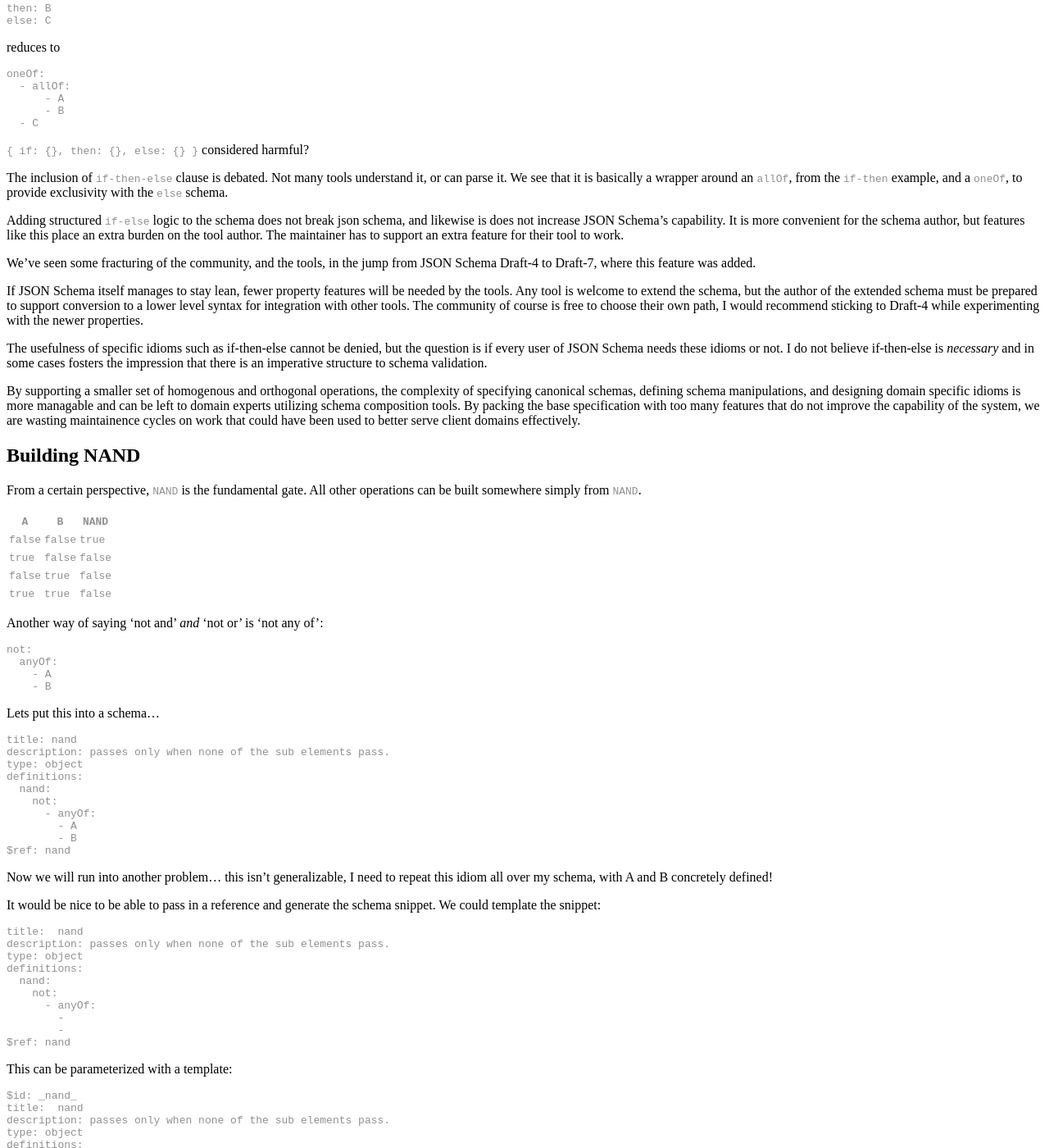
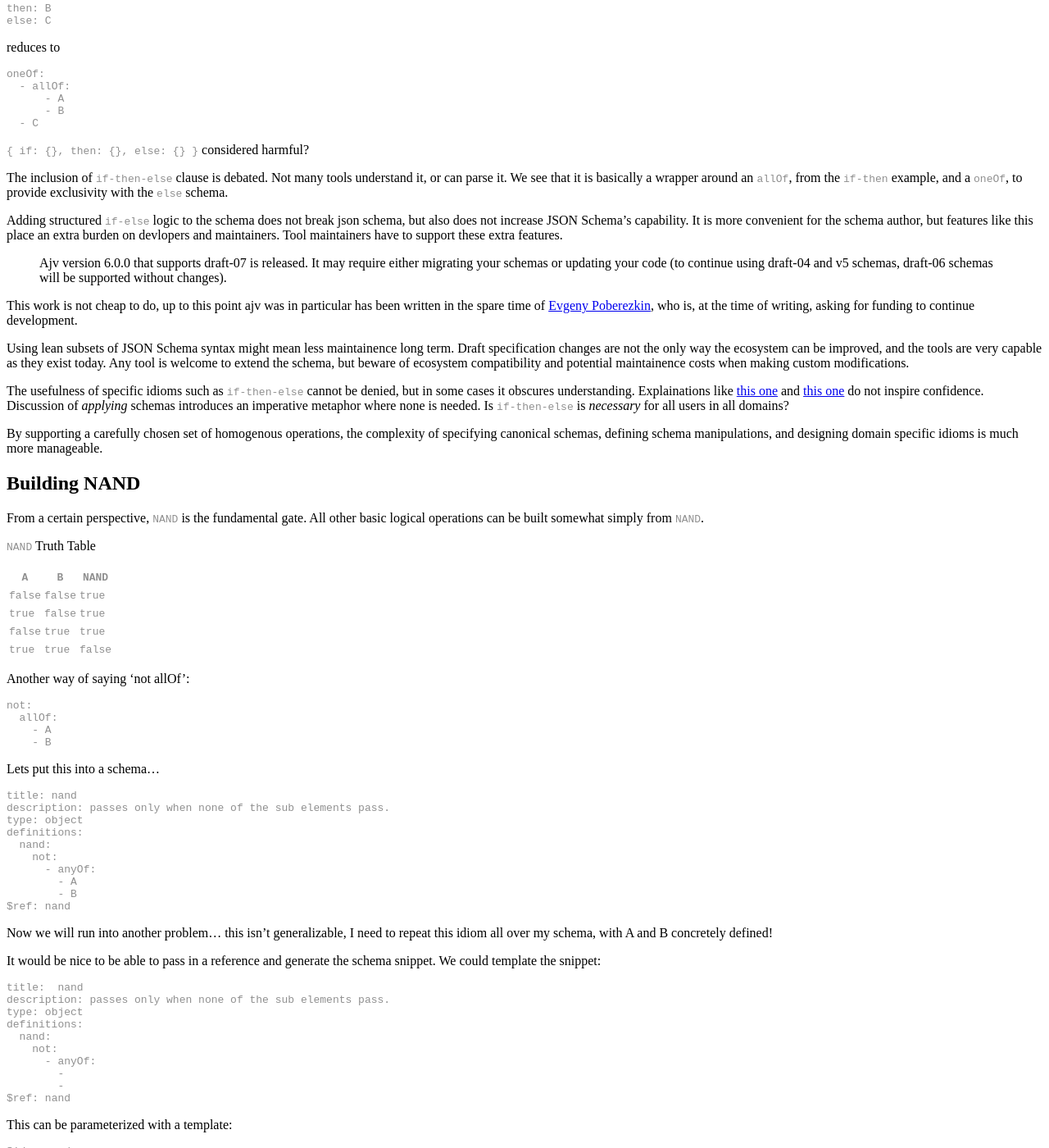
Before and after one commit to zinkem/zinkem.github.io, a Jekyll site: the page built from _posts/2020-05-16-schema-equivalency-rules.md, in a window 1280 px wide and 1400 px high, scrolled down 3380 px. Shown: the whole window at 82% size. Built offline with Jekyll 4.4.1, drawn with Linux system fonts in a browser that asks for light colours; comment, search, counter and statistics services are not loaded; some of the changed text lies outside the part shown.

Commit message:
revisions

````diff
--- a/_posts/2020-05-16-schema-equivalency-rules.md
+++ b/_posts/2020-05-16-schema-equivalency-rules.md
@@ -1,16 +1,16 @@
 ---
 layout: post
 title: Schema Equivalency Rules
-date: 2020-05-16 1:18:31 -0700
+date: 2020-05-16 13:18:31 -0700
 ---
 
 # Schema Equivalency Rules
 
-These are some equivalence rules for JSON schema. We reduce common patterns down
-to schema logical operations on minimal concrete categories.
-Some reductions will make it obvious why the case
-was handled in JSON Schema syntax, some will illuminate schema semantics, but
-all are useful for building a *canonical* representation of a category.
+These are some equivalence rules for JSON schema.
+The examples presented aim to show how schemas can be manipulated without
+altering the validation set.
+By examining these transformations, we hope to get a better understanding of
+how objects relate to their representation in JSON Schema.
 
 Schema represented in YAML for convenience.
 
@@ -102,49 +102,54 @@ Not many tools understand it, or can parse it.
 We see that it is basically a wrapper around an `allOf`, from the `if-then` example,
 and a `oneOf`, to provide exclusivity with the `else` schema.
 
-Adding structured `if-else` logic to the schema does not break json schema, and likewise is does not increase JSON Schema's capability.
+Adding structured `if-else` logic to the schema does not break json schema, but
+also does not increase JSON Schema's capability.
 It is more convenient for the schema author, but features like this place an
-extra burden on the tool author. The maintainer has to support an extra feature
-for their tool to work.
+extra burden on devlopers and maintainers.
+Tool maintainers have to support these extra features.
 
-We've seen some fracturing of the community, and the tools, in the jump from JSON Schema Draft-4 to Draft-7, where this feature was added.
+> Ajv version 6.0.0 that supports draft-07 is released. It may require either migrating your schemas or updating your code (to continue using draft-04 and v5 schemas, draft-06 schemas will be supported without changes).
 
-If JSON Schema itself manages to stay lean, fewer property features will be
-needed by the tools. Any tool is welcome to extend the schema, but the author
-of the extended schema must be prepared to support conversion to a lower level
-syntax for integration with other tools. The community of course is free to choose
-their own path, I would recommend sticking to Draft-4 while experimenting with
-the newer properties.
+This work is not cheap to do, up to this point ajv was in particular has been
+written in the spare time of
+[Evgeny Poberezkin](https://github.com/epoberezkin),
+who is, at the time of writing, asking for funding to continue development.
 
-The usefulness of specific idioms such as if-then-else cannot be denied, but the
-question is if every user of JSON Schema needs these idioms or not. I do not
-believe if-then-else is *necessary* and in some cases fosters the impression
-that there is an imperative structure to schema validation.
+Using lean subsets of JSON Schema syntax might mean less maintainence long term.
+Draft specification changes are not the only way the ecosystem can be improved,
+and the tools are very capable as they exist today.
+Any tool is welcome to extend the schema, but beware of ecosystem compatibility
+and potential maintainence costs when making custom modifications.
 
-By supporting a smaller set of homogenous and orthogonal operations, the
+The usefulness of specific idioms such as `if-then-else` cannot be denied, but
+in some cases it obscures understanding.
+Explainations like [this one](https://stackoverflow.com/questions/51539586/how-do-i-use-the-if-then-else-condition-in-json-schema) and [this one](https://json-schema.org/understanding-json-schema/reference/conditionals.html) do not inspire confidence.
+Discussion of *applying* schemas introduces an imperative metaphor where none
+is needed.
+Is `if-then-else` is *necessary* for all users in all domains?
+
+By supporting a carefully chosen set of homogenous operations, the
 complexity of specifying canonical schemas, defining schema manipulations, and
-designing domain specific idioms is more managable and can be left to domain
-experts utilizing schema composition tools.
-By packing the base specification with too many features that
-do not improve the capability of the system, we are wasting maintainence cycles
-on work that could have been used to better serve client domains effectively.
+designing domain specific idioms is much more manageable.
 
 ## Building NAND
 
-From a certain perspective, `NAND` is the fundamental gate. All other operations
-can be built somewhere simply from `NAND`.
+From a certain perspective, `NAND` is the fundamental gate. All other basic
+logical operations can be built somewhat simply from `NAND`.
+
+`NAND` Truth Table
 
 `A` | `B` | `NAND`
 ---|---|---
 `false` | `false` | `true`
-`true` | `false` | `false`
-`false` | `true` | `false`
+`true` | `false` | `true`
+`false` | `true` | `true`
 `true` | `true` | `false`
 
-Another way of saying 'not and' *and* 'not or' is 'not any of':
+Another way of saying 'not allOf':
 ```yaml
 not:
-  anyOf:
+  allOf:
     - A
     - B
 ```
````
